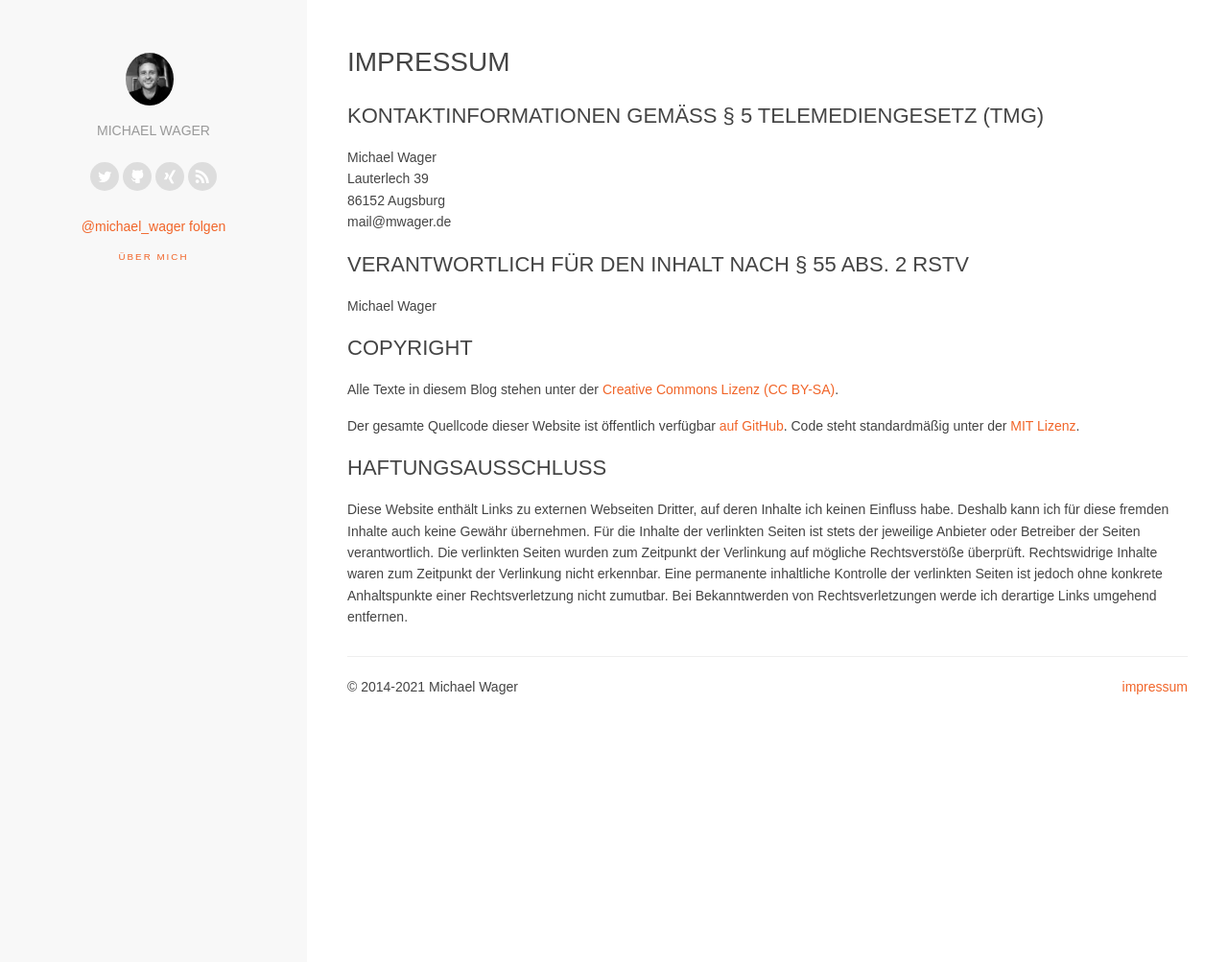
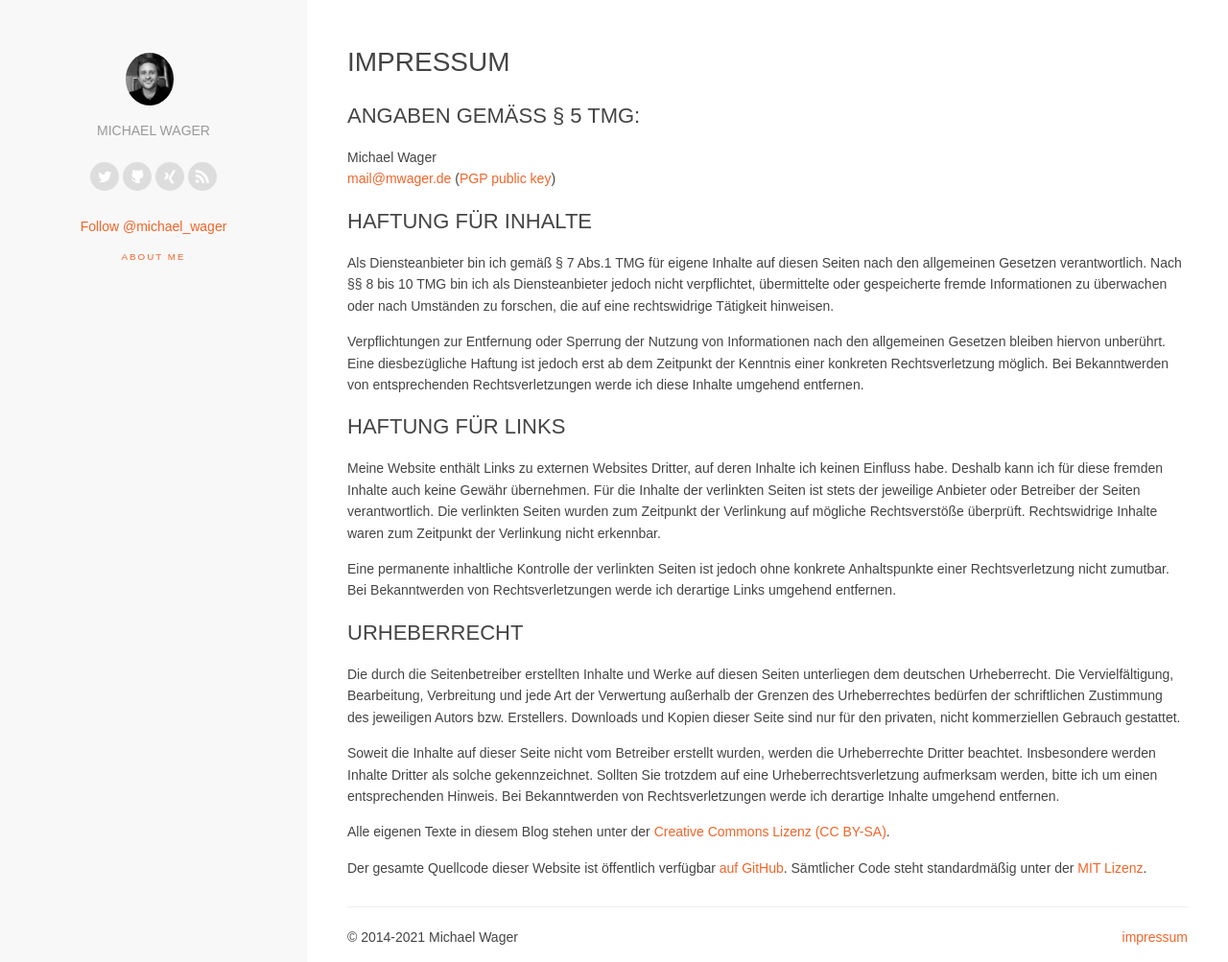
Before and after one commit to mwager/mwager.github.io, a Jekyll site: the page built from imprint.md, in a window 1280 px wide and 1003 px high. Shown: the whole window at 96% size. Built offline with Jekyll 4.4.1, drawn with Linux system fonts in a browser that asks for light colours; nearby versions of some CDN libraries; comment, search, counter and statistics services are not loaded.

Commit message:
some work on new posts, update about and imprint

```diff
--- a/_includes/header.html
+++ b/_includes/header.html
@@ -36,12 +36,12 @@
 
             <div class="twitter-follow">
               <a href="https://twitter.com/michael_wager" class="twitter-follow-button" data-show-count="false" data-lang="de">
-                @michael_wager folgen
+                Follow @michael_wager
               </a>
             </div>
 
             <div class="links">
-              <a class="page-link" href="/about/">über mich</a>
+              <a class="page-link" href="/about/">About me</a>
           </div>
         </nav>
     </div>
--- a/imprint.md
+++ b/imprint.md
@@ -4,24 +4,29 @@ title: Impressum
 permalink: /imprint/
 ---
 
-## KONTAKTINFORMATIONEN GEMÄSS § 5 TELEMEDIENGESETZ (TMG) ##
+## Angaben gemäß § 5 TMG:
 
 Michael Wager<br>
-{{ site.street }}<br>
-{{ site.address }}<br>
-{{ site.email }}<br>
+<a href="mailto:{{ site.email }}">{{ site.email }}</a> (<a href="/assets/mwager.asc">PGP public key</a>)<br/>
 
-## VERANTWORTLICH FÜR DEN INHALT NACH § 55 ABS. 2 RSTV
+## Haftung für Inhalte
 
-Michael Wager
+Als Diensteanbieter bin ich gemäß § 7 Abs.1 TMG für eigene Inhalte auf diesen Seiten nach den allgemeinen Gesetzen verantwortlich. Nach §§ 8 bis 10 TMG bin ich als Diensteanbieter jedoch nicht verpflichtet, übermittelte oder gespeicherte fremde Informationen zu überwachen oder nach Umständen zu forschen, die auf eine rechtswidrige Tätigkeit hinweisen.
 
-## Copyright ##
+Verpflichtungen zur Entfernung oder Sperrung der Nutzung von Informationen nach den allgemeinen Gesetzen bleiben hiervon unberührt. Eine diesbezügliche Haftung ist jedoch erst ab dem Zeitpunkt der Kenntnis einer konkreten Rechtsverletzung möglich. Bei Bekanntwerden von entsprechenden Rechtsverletzungen werde ich diese Inhalte umgehend entfernen.
 
-Alle Texte in diesem Blog stehen unter der <a href="http://creativecommons.org/licenses/by-sa/3.0/">Creative Commons Lizenz (CC BY-SA)</a>.
+## Haftung für Links
 
-Der gesamte Quellcode dieser Website ist öffentlich verfügbar <a href="https://github.com/mwager/mwager.github.io">auf GitHub</a>. Code steht standardmäßig unter der <a href="https://github.com/mwager/mwager.github.io/blob/master/LICENSE">MIT Lizenz</a>.
+Meine Website enthält Links zu externen Websites Dritter, auf deren Inhalte ich keinen Einfluss habe. Deshalb kann ich für diese fremden Inhalte auch keine Gewähr übernehmen. Für die Inhalte der verlinkten Seiten ist stets der jeweilige Anbieter oder Betreiber der Seiten verantwortlich. Die verlinkten Seiten wurden zum Zeitpunkt der Verlinkung auf mögliche Rechtsverstöße überprüft. Rechtswidrige Inhalte waren zum Zeitpunkt der Verlinkung nicht erkennbar.
 
+Eine permanente inhaltliche Kontrolle der verlinkten Seiten ist jedoch ohne konkrete Anhaltspunkte einer Rechtsverletzung nicht zumutbar. Bei Bekanntwerden von Rechtsverletzungen werde ich derartige Links umgehend entfernen.
 
-## HAFTUNGSAUSSCHLUSS ##
+## Urheberrecht
 
-Diese Website enthält Links zu externen Webseiten Dritter, auf deren Inhalte ich keinen Einfluss habe. Deshalb kann ich für diese fremden Inhalte auch keine Gewähr übernehmen. Für die Inhalte der verlinkten Seiten ist stets der jeweilige Anbieter oder Betreiber der Seiten verantwortlich. Die verlinkten Seiten wurden zum Zeitpunkt der Verlinkung auf mögliche Rechtsverstöße überprüft. Rechtswidrige Inhalte waren zum Zeitpunkt der Verlinkung nicht erkennbar. Eine permanente inhaltliche Kontrolle der verlinkten Seiten ist jedoch ohne konkrete Anhaltspunkte einer Rechtsverletzung nicht zumutbar. Bei Bekanntwerden von Rechtsverletzungen werde ich derartige Links umgehend entfernen.
+Die durch die Seitenbetreiber erstellten Inhalte und Werke auf diesen Seiten unterliegen dem deutschen Urheberrecht. Die Vervielfältigung, Bearbeitung, Verbreitung und jede Art der Verwertung außerhalb der Grenzen des Urheberrechtes bedürfen der schriftlichen Zustimmung des jeweiligen Autors bzw. Erstellers. Downloads und Kopien dieser Seite sind nur für den privaten, nicht kommerziellen Gebrauch gestattet.
+
+Soweit die Inhalte auf dieser Seite nicht vom Betreiber erstellt wurden, werden die Urheberrechte Dritter beachtet. Insbesondere werden Inhalte Dritter als solche gekennzeichnet. Sollten Sie trotzdem auf eine Urheberrechtsverletzung aufmerksam werden, bitte ich um einen entsprechenden Hinweis. Bei Bekanntwerden von Rechtsverletzungen werde ich derartige Inhalte umgehend entfernen.
+
+Alle eigenen Texte in diesem Blog stehen unter der <a href="http://creativecommons.org/licenses/by-sa/3.0/">Creative Commons Lizenz (CC BY-SA)</a>.
+
+Der gesamte Quellcode dieser Website ist öffentlich verfügbar <a href="https://github.com/mwager/mwager.github.io">auf GitHub</a>. Sämtlicher Code steht standardmäßig unter der <a href="https://github.com/mwager/mwager.github.io/blob/master/LICENSE">MIT Lizenz</a>.
```
Also changed, not shown: _drafts/2021-06-08-bitcoin.md (added, +63 -0 lines), _drafts/2021-06-30-owasp-offensive-web-testing-framework.markdown (added, +24 -0 lines), _layouts/post.html (+32 -13 lines), _posts/2014-01-13-hello-world.markdown (+7 -7 lines), _posts/2020-12-19-configuration-management.markdown (added, +40 -0 lines), about.md (+9 -7 lines), 4 other files.
